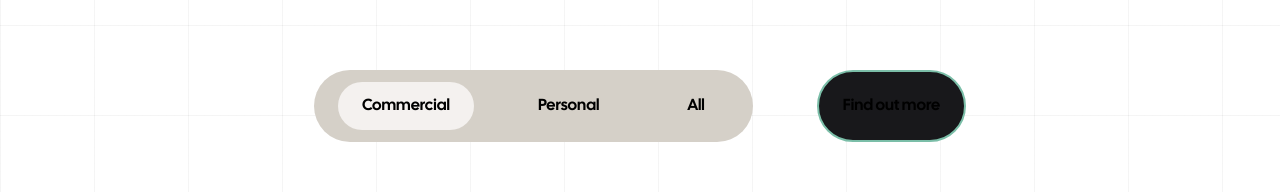
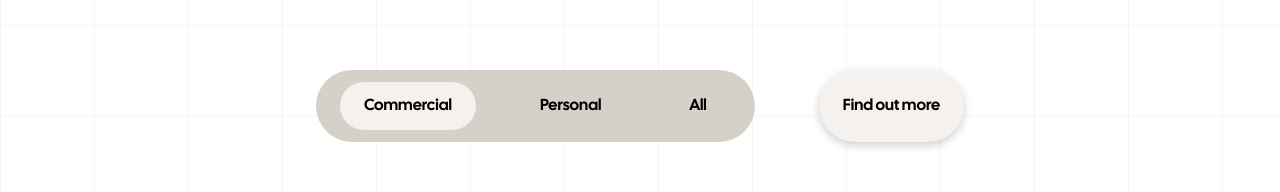
Before and after one commit to m-dombkowski/Portfolio-website, a Next.js app: page /work in a window 1280 px wide. Shown: the part 335-527 px from the top of the page. Built offline with nearby package versions, Linux system fonts and the light colour scheme; no server answers.

Commit message:
styles: forgot to add this file to previous commit :|

```diff
--- a/src/app/work/page.tsx
+++ b/src/app/work/page.tsx
@@ -55,12 +55,12 @@ export default function WorkPage() {
             handleUseCase={handleUseCase}
           />
           <Dialog>
-            <DialogTrigger className="text-xs bg-zinc-900 rounded-full px-[0.75rem] py-[0.5rem]  sm:px-6 sm:py-3 sm:gap-6 sm:text-base border-color-text-darker border-2">
+            <DialogTrigger className="text-xs bg-nav-light-bg-highlight dark:bg-zinc-900 rounded-full px-[0.75rem] py-[0.5rem]  sm:px-6 sm:py-3 sm:gap-6 sm:text-base border-0 dark:border-color-text-darker dark:border-2 shadow-[0_3px_10px_rgb(0,0,0,0.2)]">
               Find out more
             </DialogTrigger>
-            <DialogContent>
+            <DialogContent className="bg-background-light">
               <DialogHeader>
-                <DialogTitle>Information</DialogTitle>
+                <DialogTitle className="text-2xl">Information</DialogTitle>
                 <DialogDescription>
                   {`In order to know how long I've been working with certain technology/tool just hover your cursor over it (desktop) or click it (mobile).`}
                 </DialogDescription>
```
